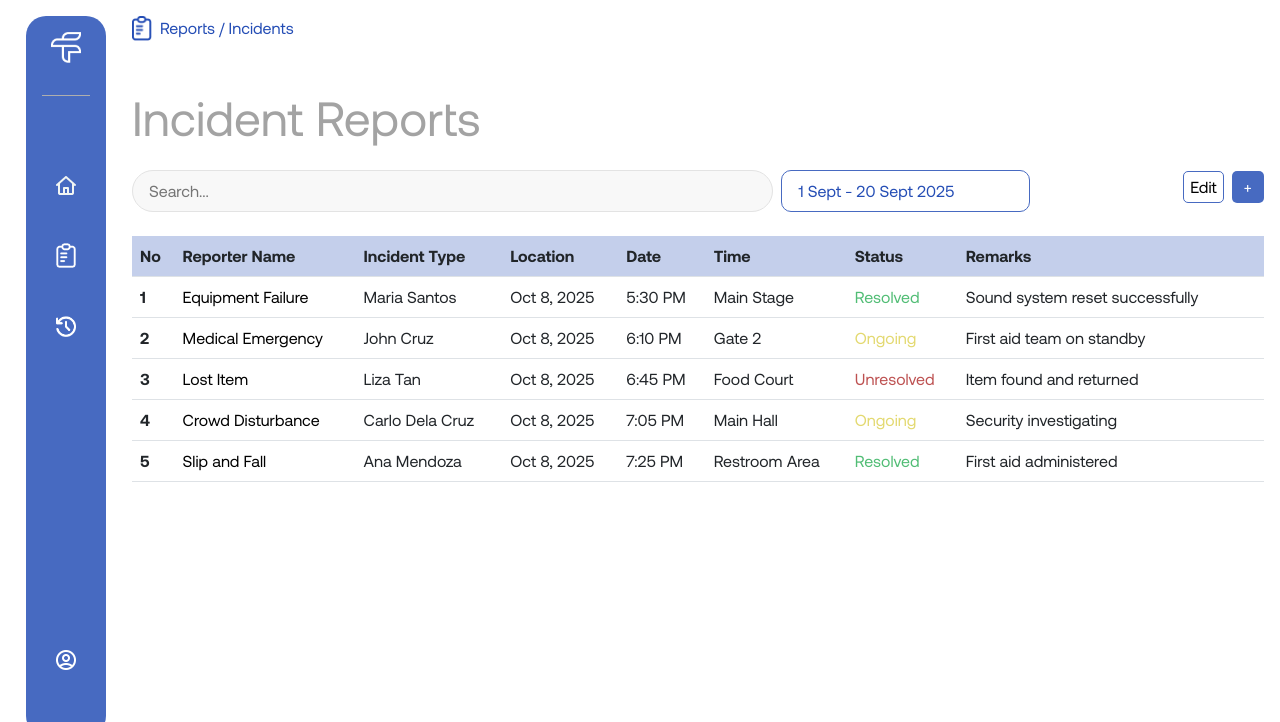
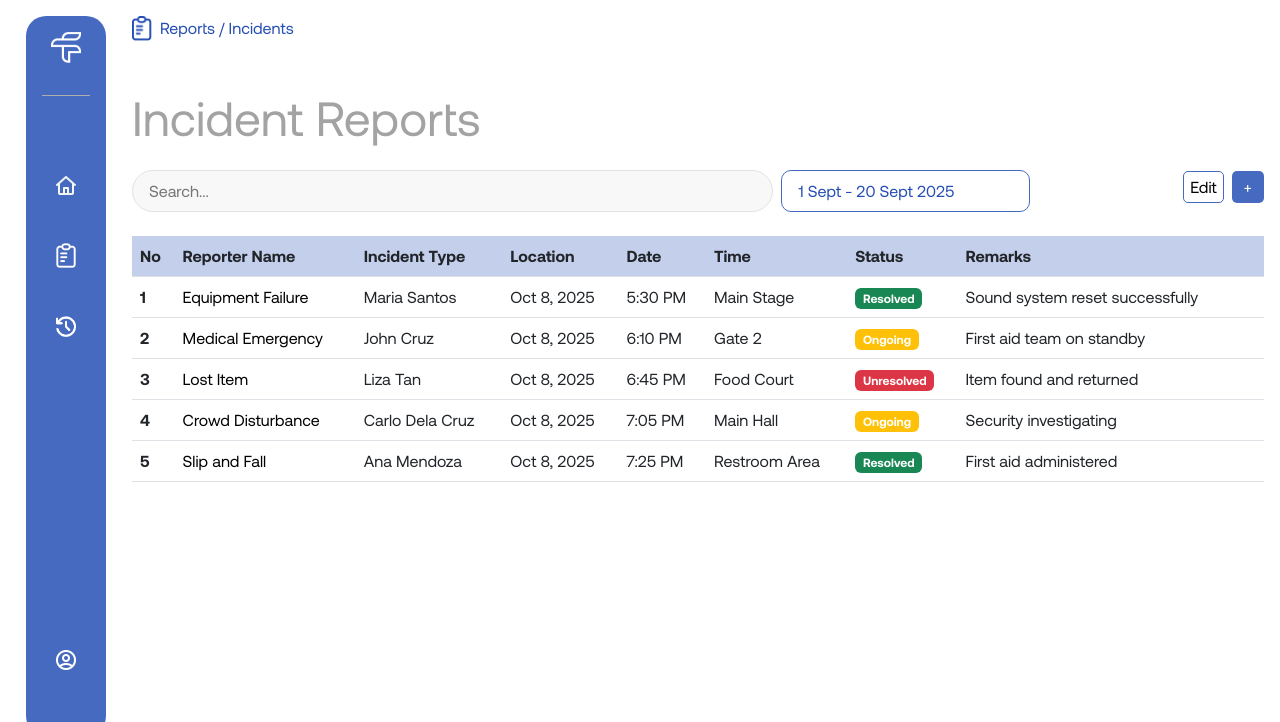
Before and after one commit to liliput35/FluxTrack, a PHP site: page /pages/reports.php in a window 1280 px wide. Shown: the top 722 px of the page. Run offline with PHP 8.4, Linux system fonts and the light colour scheme.

Commit message:
status badges bootstrap

```diff
--- a/pages/reports.php
+++ b/pages/reports.php
@@ -64,7 +64,7 @@
                         <td data-label="Date">Oct 8, 2025</td>
                         <td data-label="Time">5:30 PM</td>
                         <td data-label="Location">Main Stage</td>
-                        <td data-label="Status" class="resolved-incident">Resolved</td>
+                        <td data-label="Status" class=""><span class="badge bg-success">Resolved</span></td>
                         <td data-label="Remarks">Sound system reset successfully</td>
                         <td class="edit-cell"></td>
                     </tr>
@@ -75,7 +75,7 @@
                         <td data-label="Date">Oct 8, 2025</td>
                         <td data-label="Time">6:10 PM</td>
                         <td data-label="Location">Gate 2</td>
-                        <td data-label="Status" class="ongoing-incident">Ongoing</td>
+                        <td data-label="Status" class="ongoing-incident"><span class="badge bg-warning">Ongoing</span></td>
                         <td data-label="Remarks">First aid team on standby</td>
                         <td class="edit-cell"></td>
                     </tr>
@@ -86,7 +86,7 @@
                         <td data-label="Date">Oct 8, 2025</td>
                         <td data-label="Time">6:45 PM</td>
                         <td data-label="Location">Food Court</td>
-                        <td data-label="Status" class="unresolved-incident">Unresolved</td>
+                        <td data-label="Status" class="unresolved-incident"><span class="badge bg-danger">Unresolved</span></td>
                         <td data-label="Remarks">Item found and returned</td>
                         <td class="edit-cell"></td>
                     </tr>
@@ -97,7 +97,7 @@
                         <td data-label="Date">Oct 8, 2025</td>
                         <td data-label="Time">7:05 PM</td>
                         <td data-label="Location">Main Hall</td>
-                        <td data-label="Status" class="ongoing-incident">Ongoing</td>
+                        <td data-label="Status" class="ongoing-incident"><span class="badge bg-warning">Ongoing</span></td>
                         <td data-label="Remarks">Security investigating</td>
                         <td class="edit-cell"></td>
                     </tr>
@@ -108,7 +108,7 @@
                         <td data-label="Date">Oct 8, 2025</td>
                         <td data-label="Time">7:25 PM</td>
                         <td data-label="Location">Restroom Area</td>
-                        <td data-label="Status" class="resolved-incident">Resolved</td>
+                        <td data-label="Status" class="resolved-incident"><span class="badge bg-success">Resolved</span></td>
                         <td data-label="Remarks">First aid administered</td>
                         <td class="edit-cell"></td>
                     </tr>
```
Also changed, not shown: pages/dashboard.php (+5 -5 lines), pages/history.php (+5 -5 lines).
